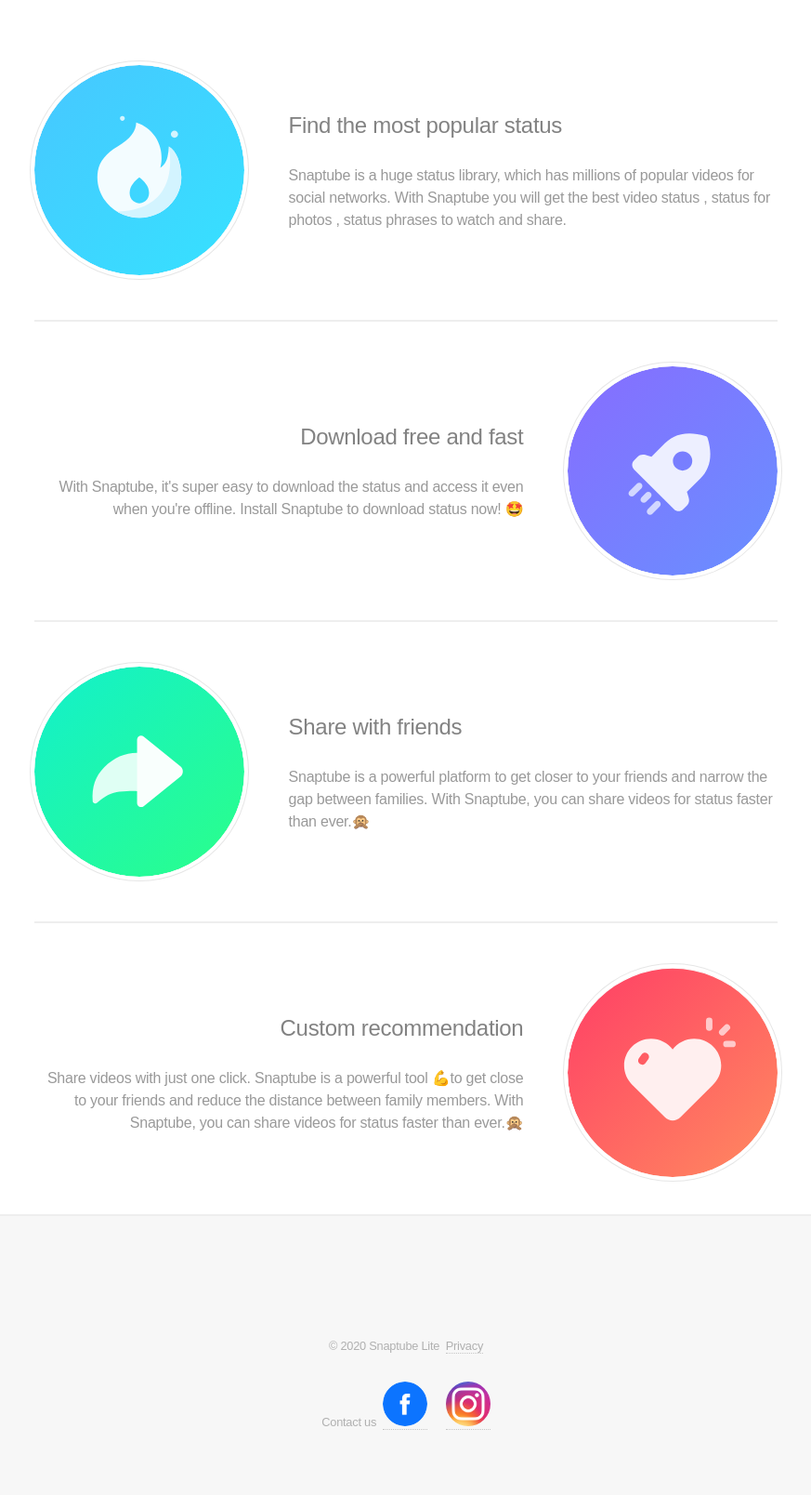
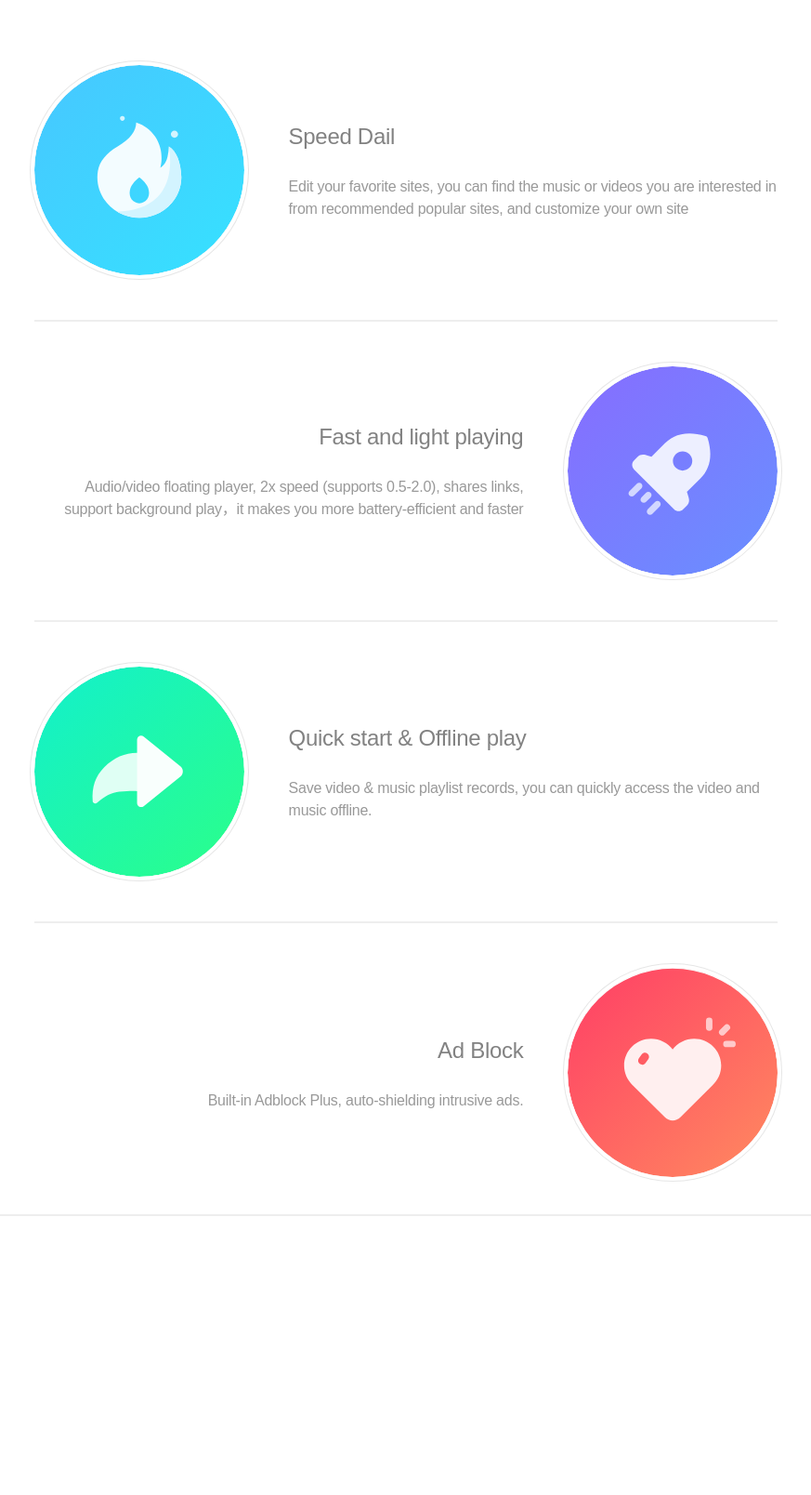
Before and after one commit to TribeBrowser/TribeBrowser.github.io, a plain HTML site: page index.html in a window 1280 px wide. Shown: the part 802-2410 px from the top of the page at 93% size, without its empty margins (203-1076 px from the left). After the commit the page ends 2110 px from the top, so only its background shows below. Drawn offline with Linux system fonts and the light colour scheme.

Commit message:
Update index.html

```diff
--- a/index.html
+++ b/index.html
@@ -1,3 +1,4 @@
+
 <!DOCTYPE html>
 <!-- saved from url=(0035)https://www.Snaptubeapp.com/index.html -->
 <html>
@@ -17,7 +18,7 @@
       content="./app-icon.png"
     />
     <title>
-      Snaptube Lite, Free Video Downloader, find the most popular status
+      Tribe Browser, fast, free, full-featured web browser.
     </title>
     <link rel="shortcut icon" href="./favicon.png" />
 
@@ -32,13 +33,14 @@
     <header id="header">
       <div class="content">
         <p style="max-width: 800px;">
-          You can find the newest videos on Snaptube: indirect, music,
-          relationship, memes and much more!
+          Tribe Browser is a fast, free, full-featured web browser.
+          <br/>
+          It’s built for people on the go and features a lightning fast web search that can watch video and listen to music fast and save electricity.
         </p>
         <ul class="actions">
           <li>
             <a
-              href="https://apps.apple.com/cn/app/id1516145474"
+              href="https://apps.apple.com/cn/app/id1539115561"
               class="button primary solid"
               target="_blank"
               >Download</a
@@ -57,23 +59,19 @@
         <section class="spotlight">
           <div class="image"><img src="./pic_popular_status.svg" alt="" /></div>
           <div class="content">
-            <h3>Find the most popular status</h3>
+            <h3>Speed Dail</h3>
             <p>
-              Snaptube is a huge status library, which has millions of popular
-              videos for social networks. With Snaptube you will get the best
-              video status , status for photos , status phrases to watch and
-              share.
+              Edit your favorite sites, you can find the music or videos you are interested in from recommended popular sites, and customize your own site
             </p>
           </div>
         </section>
         <section class="spotlight">
           <div class="image"><img src="./pic_download_fast.svg" alt="" /></div>
           <div class="content">
-            <h3>Download free and fast</h3>
+            <h3>Fast and light playing
+            </h3>
             <p>
-              With Snaptube, it's super easy to download the status and access
-              it even when you're offline. Install Snaptube to download status
-              now! 🤩
+              Audio/video floating player, 2x speed (supports 0.5-2.0), shares links, support background play，it makes you more battery-efficient and faster
             </p>
           </div>
         </section>
@@ -82,11 +80,10 @@
             <img src="./pic_share_with_friends.svg" alt="" />
           </div>
           <div class="content">
-            <h3>Share with friends</h3>
+            <h3>Quick start & Offline play
+            </h3>
             <p>
-              Snaptube is a powerful platform to get closer to your friends and
-              narrow the gap between families. With Snaptube, you can share
-              videos for status faster than ever.🙊
+              Save video & music playlist records, you can quickly access the video and music offline.
             </p>
           </div>
         </section>
@@ -95,48 +92,15 @@
             <img src="./pic_custom_recommend.svg" alt="" />
           </div>
           <div class="content">
-            <h3>Custom recommendation</h3>
+            <h3>Ad Block</h3>
             <p>
-              Share videos with just one click. Snaptube is a powerful tool 💪to
-              get close to your friends and reduce the distance between family
-              members. With Snaptube, you can share videos for status faster
-              than ever.🙊
+              Built-in Adblock Plus, auto-shielding intrusive ads.
             </p>
           </div>
         </section>
       </div>
     </section>
 
-    <!-- Footer -->
-    <footer id="footer">
-      <ul class="icons">
-        <li>
-          <a
-            href="https://www.facebook.com/SnaptubeStatus/"
-            class="icon brands fa-facebook-f"
-            target="_blank"
-            ><span class="label">Facebook</span></a
-          >
-        </li>
-        <li>
-          <a
-            href="https://www.instagram.com/Snaptubeapp/"
-            class="icon brands fa-instagram"
-            target="_blank"
-            ><span class="label">Instagram</span></a
-          >
-        </li>
-      </ul>
-      <p class="copyright">
-        © 2020 Snaptube Lite &nbsp;<a href="./privacy.html">Privacy</a>
-      </p>
-      <p class="contactus">
-        Contact us &nbsp;<a href="https://www.facebook.com/snaptubeapp"
-          ><img class="fb" src="./ic_fb.png" /></a
-        ><a href="https://www.instagram.com/snaptubeapp/"
-          ><img class="ins" src="./ic_instagram.png"
-        /></a>
-      </p>
-    </footer>
+
   </body>
 </html>
```
